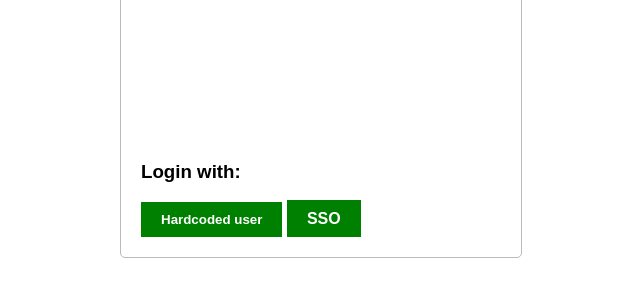
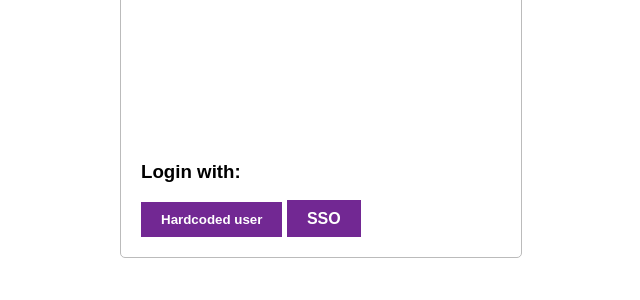
Before and after one commit to Kehrlann/sso-live-coding, a Flask app: template python/templates/anonymous.html in a window 1280 px wide. Shown: the part 152-452 px from the top of the page, without its empty margins (319-959 px from the left). Run offline with Flask 3, Linux system fonts and the light colour scheme; the template is opened without the code that fills it: most values are stand-ins (such as "Sample title", 1, 10 or a date in 2020); parts of the project's set-up code (start-up, migrations or seed data) failed here and were passed over.

Commit message:
java,js,python: update background image to Devoxx

```diff
--- a/java/src/main/resources/static/style.css
+++ b/java/src/main/resources/static/style.css
@@ -20,7 +20,8 @@ body {
 
 .header {
     background: #aaa;
-    background-image: url("https://2023.rivieradev.fr/public/images/photos/2018.webp");
+    background-image: url("https://devoxx.be/wp-content/uploads/2023/05/KEYNOTES-1.jpg");
+    background-position-y: center;
     background-size: cover;
     display: inline-block;
     width: 100%;
@@ -47,7 +48,7 @@ button, .button {
     padding: 10px 20px;
     border: none;
     cursor: pointer;
-    background: green;
+    background: #722893;
     font-weight: bold;
     text-decoration: none;
     color: white;
--- a/javascript/static/style.css
+++ b/javascript/static/style.css
@@ -20,7 +20,8 @@ body {
 
 .header {
     background: #aaa;
-    background-image: url("https://2023.rivieradev.fr/public/images/photos/2018.webp");
+    background-image: url("https://devoxx.be/wp-content/uploads/2023/05/KEYNOTES-1.jpg");
+    background-position-y: center;
     background-size: cover;
     display: inline-block;
     width: 100%;
@@ -47,7 +48,7 @@ button, .button {
     padding: 10px 20px;
     border: none;
     cursor: pointer;
-    background: green;
+    background: #722893;
     font-weight: bold;
     text-decoration: none;
     color: white;
--- a/python/static/style.css
+++ b/python/static/style.css
@@ -20,7 +20,8 @@ body {
 
 .header {
     background: #aaa;
-    background-image: url("https://2023.rivieradev.fr/public/images/photos/2018.webp");
+    background-image: url("https://devoxx.be/wp-content/uploads/2023/05/KEYNOTES-1.jpg");
+    background-position-y: center;
     background-size: cover;
     display: inline-block;
     width: 100%;
@@ -47,7 +48,7 @@ button, .button {
     padding: 10px 20px;
     border: none;
     cursor: pointer;
-    background: green;
+    background: #722893;
     font-weight: bold;
     text-decoration: none;
     color: white;
```
